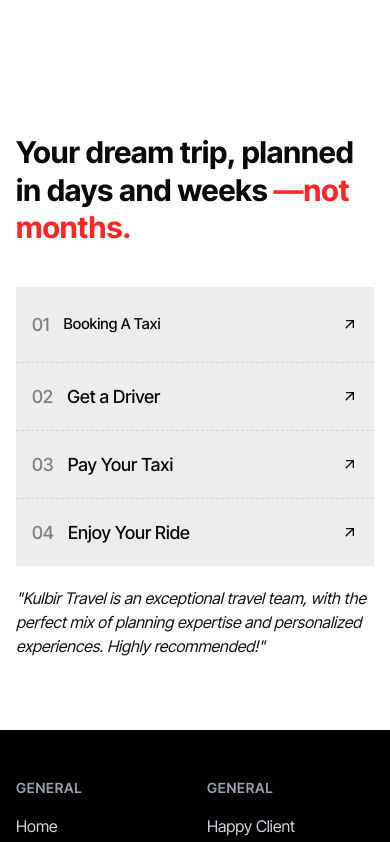
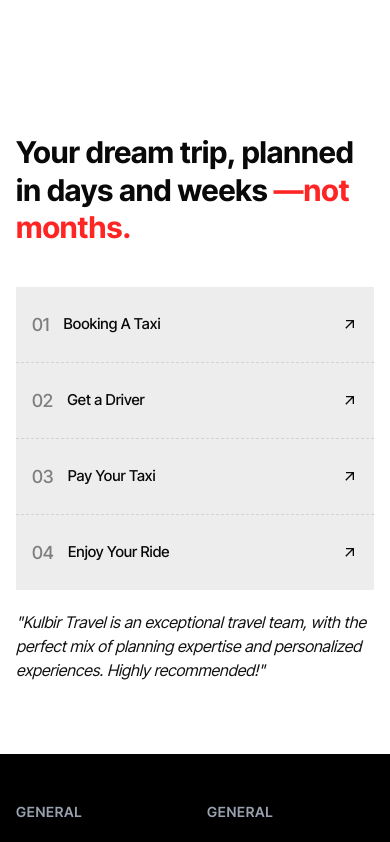
Before and after one commit to cnanshuman/Travel-Agency-Website, a Next.js app: page /client in a window 390 px wide. Shown: the part 2762-3604 px from the top of the page. Built offline with nearby package versions, Linux system fonts and the light colour scheme.

Commit message:
some compression chnages

```diff
--- a/package.json
+++ b/package.json
@@ -10,6 +10,7 @@
   },
   "dependencies": {
     "@gsap/react": "^2.1.2",
+    "@next/bundle-analyzer": "^15.5.2",
     "@radix-ui/react-slot": "^1.2.3",
     "@studio-freight/lenis": "^1.0.42",
     "class-variance-authority": "^0.7.1",
--- a/src/app/_home/Why.jsx
+++ b/src/app/_home/Why.jsx
@@ -1,98 +1,74 @@
-import React from 'react'
+import React from "react";
 import { MdArrowOutward } from "react-icons/md";
 import { GoArrowUpRight } from "react-icons/go";
 import Link from "next/link";
+
+const steps = [
+  { id: "01", text: "Booking A Taxi" },
+  { id: "02", text: "Get a Driver" },
+  { id: "03", text: "Pay Your Taxi" },
+  { id: "04", text: "Enjoy Your Ride" },
+];
+
 const Why = () => {
   return (
-    <>
-    <div className=" mt-23 max-sm:mt-30 ">
-      <div className="container mx-auto p-4 ">
+    <div className="mt-23 max-sm:mt-30">
+      <div className="container mx-auto p-4">
+        {/* Heading */}
         <h1 className="text-[#090909] text-[3rem] font-bold leading-tight max-sm:text-3xl max-md:text-3xl max-lg:text-4xl">
           Your dream trip, planned in days and weeks
-          <br className=" max-sm:hidden" /> <span className="text-[#ff2525]">—not months.</span>
+          <br className="max-sm:hidden" />
+          <span className="text-[#ff2525]"> —not months.</span>
         </h1>
+
+        {/* Content Section */}
         <div className="flex justify-between items-center mt-13 max-sm:flex-col max-sm:items-start max-md:mt-10">
-          <div className="lft bg-[#ededed] w-6/10 max-sm:w-full">
+          {/* Left Side (Steps) */}
+          <div className="lft bg-[#ededed] basis-[60%] max-sm:w-full">
             <ul>
-              <li className=" border-b-1 border-dashed border-[#d3d3d3]">
+              {steps.map((step, index) => (
+                <li
+                  key={step.id}
+                  className={`border-dashed border-[#d3d3d3] ${
+                    index !== steps.length - 1 ? "border-b" : ""
+                  }`}
+                >
                   <div className="flex justify-between items-center px-14 py-6 max-sm:px-4 max-md:px-5">
                     <div className="flex items-center">
                       <span className="text-[#7e7e81] font-medium text-[18px] mr-3.5">
-                      01
+                        {step.id}
                       </span>
-                    <p className=" text-[1.5rem] font-medium text-[#090909] max-sm:text-[15px] max-md:text-[15px]">
-                    Booking A Taxi
+                      <p className="text-[1.5rem] font-medium text-[#090909] max-sm:text-[15px] max-md:text-[15px]">
+                        {step.text}
                       </p>
                     </div>
-                  <div>
-                    <MdArrowOutward className="text-[090909]" />
-                  </div>
+                    <MdArrowOutward
+                      className="text-[#090909]"
+                      aria-label={`Go to ${step.text}`}
+                    />
                   </div>
                 </li>
-
-              <li className=" border-b-1 border-dashed border-[#d3d3d3]">
-                <div className="flex justify-between items-center px-14 py-5 max-sm:px-4 max-md:px-5">
-                  <div className="flex items-center">
-                    <span className="text-[#7e7e81] font-medium text-[18px] mr-3.5">
-                      02
-                    </span>
-                    <p className="text-[1.5rem] font-medium text-[#090909] max-sm:text-[18px] max-md:text-[19px]">
-                    Get a Driver
-                    </p>
-                  </div>
-                  <div>
-                    <MdArrowOutward className="text-[090909]" />
-                  </div>
-                </div>
-              </li>
-
-              <li className="border-b-1  border-dashed border-[#d3d3d3]">
-                <div className="flex justify-between items-center px-14 py-5 max-sm:px-4 max-md:px-5">
-                  <div className="flex items-center">
-                    <span className="text-[#7e7e81] font-medium text-[18px] mr-3.5">
-                      03
-                    </span>
-                    <p className="text-[1.5rem] font-medium text-[#090909] max-sm:text-[18px] max-md:text-[19px]">
-                    Pay Your Taxi
-                    </p>
-                  </div>
-                  <div>
-                    <MdArrowOutward className="text-[090909]" />
-                  </div>
-                </div>
-              </li>
-
-
-
-              <li className=" ">
-                <div className="flex justify-between items-center px-14 py-5 max-sm:px-4 max-md:px-5">
-                  <div className="flex items-center">
-                    <span className="text-[#7e7e81] font-medium text-[18px] mr-3.5">
-                      04
-                    </span>
-                    <p className="text-[1.5rem] font-medium text-[#090909] max-sm:text-[18px] max-md:text-[19px]">
-                    Enjoy Your Ride
-                    </p>
-                  </div>
-                  <div>
-                    <MdArrowOutward className="text-[090909]" />
-                  </div>
-                </div>
-              </li>
-
+              ))}
             </ul>
           </div>
-          <div className="rgt w-3/10 max-sm:w-full max-sm:mt-5 max-sm:">
+
+          {/* Right Side */}
+          <div className="rgt basis-[30%] max-sm:w-full max-sm:mt-5">
             <p className="text-[#121212] text-[16px] italic mb-4">
-           "Kulbir Travel is an exceptional travel team, with the perfect mix of planning expertise and personalized experiences. Highly recommended!"
+              "Kulbir Travel is an exceptional travel team, with the perfect mix
+              of planning expertise and personalized experiences. Highly
+              recommended!"
             </p>
+
+            {/* Button (hidden on small) */}
             <div className="rgt max-sm:hidden w-fit">
               <div className="bg-[#ff2525] rounded-[8px]">
                 <Link
                   href="/enquiry"
+                  aria-label="Go to enquiry page"
                   className="flex items-center gap-2 btn font-normal bg-[#ff2525] group p-2 get-in-touch-button relative text-white text-[15px] overflow-hidden z-10 rounded-2xl"
                 >
-      Enquiry Now{" "}
+                  Enquiry Now
                   <GoArrowUpRight className="w-[18px] h-[18px] rotate-0" />
                 </Link>
               </div>
@@ -101,10 +77,7 @@ const Why = () => {
         </div>
       </div>
     </div>
+  );
+};
 
-
-    </>
-  )
-}
-
-export default Why
+export default Why;
--- a/src/app/layout.js
+++ b/src/app/layout.js
@@ -17,17 +17,30 @@ const geistMono = Geist_Mono({
 
 const inter = Inter_Tight({
   subsets: ["latin"],
-  weight: ["100", "200", "300", "400", "500", "600", "700", "800", "900"],
+  weight: [
+    "100",
+    "200",
+    "300",
+    "400",
+    "500",
+    "600",
+    "700",
+    "800",
+    "900",
+  ],
 });
 
 export default function RootLayout({ children }) {
   return (
     <html lang="en">
-      <body className={`${inter.className} antialiased relative`}>
+      <body
+        className={`${inter.className} antialiased relative`}
+        suppressHydrationWarning
+      >
         <WhatsAppbutton />
         <MobileNav />
         <Nav />
-        <div suppressHydrationWarning>
+        <div>
           {children}
         </div>
         <Footer />
--- a/src/utilities/Packagecard.jsx
+++ b/src/utilities/Packagecard.jsx
@@ -1,4 +1,3 @@
-
 "use client";
 import React, { useRef } from "react";
 import Link from "next/link";
@@ -8,9 +7,7 @@ const Packagecard = ({ item }) => {
   const videoRef = useRef(null);
 
   const handleMouseEnter = () => {
-    if (videoRef.current) {
-      videoRef.current.play();
-    }
+    videoRef.current?.play();
   };
 
   const handleMouseLeave = () => {
@@ -27,7 +24,7 @@ const Packagecard = ({ item }) => {
       onMouseLeave={handleMouseLeave}
     >
       <Link href="/enquiry" target="_blank" className="block relative">
-
+        {/* Image (default state) */}
         <Image
           src={item.img}
           alt={item.head}
@@ -36,6 +33,7 @@ const Packagecard = ({ item }) => {
           className="w-full h-[50vh] max-sm:h-[40vh] max-md:h-[50vh] max-lg:h-[80vh] max-xl:h-[70vh] object-cover absolute inset-0 opacity-100 group-hover:opacity-0 transition-opacity duration-700 ease-in-out"
         />
 
+        {/* Video (hover state) */}
         <video
           ref={videoRef}
           loop
@@ -46,7 +44,7 @@ const Packagecard = ({ item }) => {
           <source src={item.video} type="video/mp4" />
         </video>
 
-
+        {/* Overlay content */}
         <div className="absolute inset-0 bg-gradient-to-t from-black via-[black]/20 to-transparent flex flex-col justify-end p-5 max-sm:p-4 opacity-100 group-hover:opacity-0 transition-opacity duration-700 ease-in-out">
           <h1 className="text-2xl font-medium text-white mb-2 max-sm:mb-0 max-sm:text-[20px]">
             {item.head}
--- a/src/utilities/carcard.jsx
+++ b/src/utilities/carcard.jsx
@@ -5,12 +5,12 @@ import Link from "next/link";
 export default function Carcard({ item }) {
   return (
     <>
-      <li className="max-md:mb-[17px] group border border-[#e2e2e2] bg-white p-[18px] w-[24%] max-sm:justify-left max-sm:w-fit max-md:w-12/25  max-lg:w-[350px] max-sm:mb-[12px] rounded-2xl  pb-8 overflow-hidden max-xl:w-[308px]">
+      <li className="max-md:mb-[17px] group border border-[#e2e2e2] bg-white p-[18px] w-[24%] max-sm:justify-left max-sm:w-fit max-md:w-12/25 max-lg:w-[350px] max-sm:mb-[12px] rounded-2xl pb-8 overflow-hidden max-xl:w-[308px]">
         <Link href="/enquiry" target="_blank" className="block">
           <div className="overflow-hidden rounded-2xl">
             <Image
               src={item.img}
-              alt={item.head}
+              alt={item.head} // ✅ kept alt as before
               width={336}
               height={261}
               className="rounded-2xl transform transition-transform duration-300 group-hover:scale-105"
```
Also changed, not shown: src/app/_home/About.jsx (+12 -4 lines), src/app/_home/Car.jsx (+19 -7 lines), src/app/_home/Choose.jsx (+28 -18 lines), src/app/_home/Enquiry.jsx (+23 -26 lines), src/app/_home/Footer.jsx (+38 -47 lines), src/app/_home/Package.jsx (+13 -20 lines), src/utilities/TourPackagecard.jsx (+13 -9 lines), public/img4.jpg (renamed from src/assests/images/img4.jpg), 1 other file (tests, documents, lock files or other folders). Lines whose indentation alone changed are shown as unchanged.
